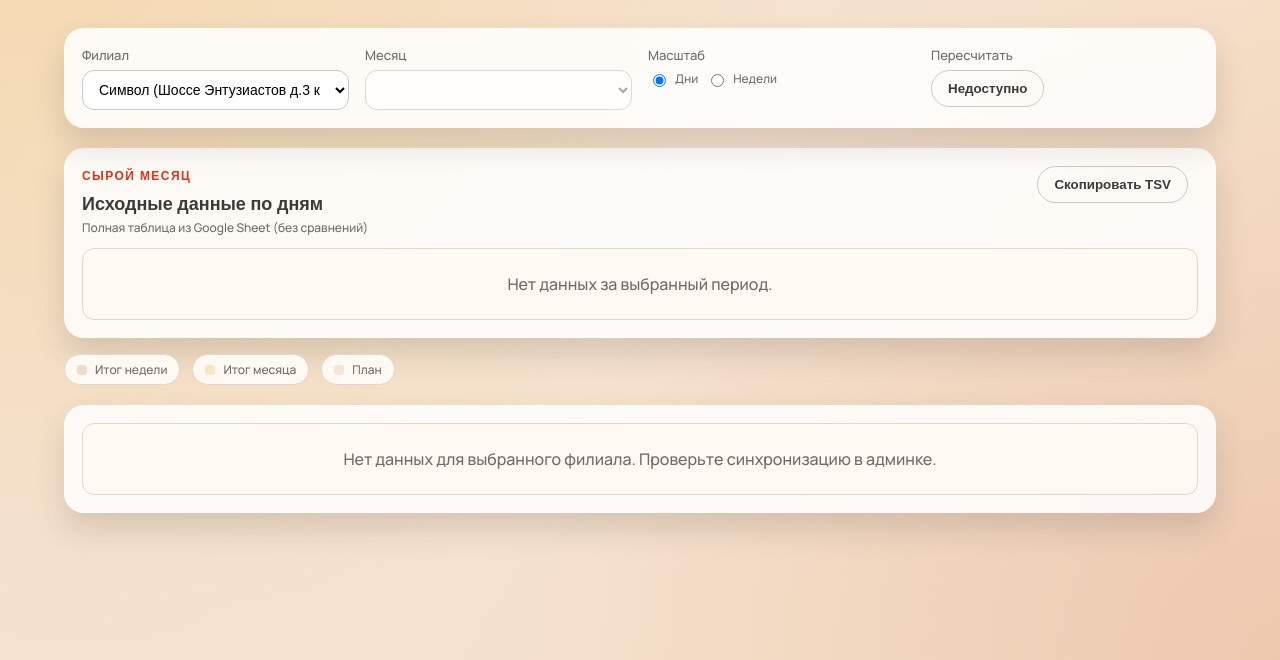
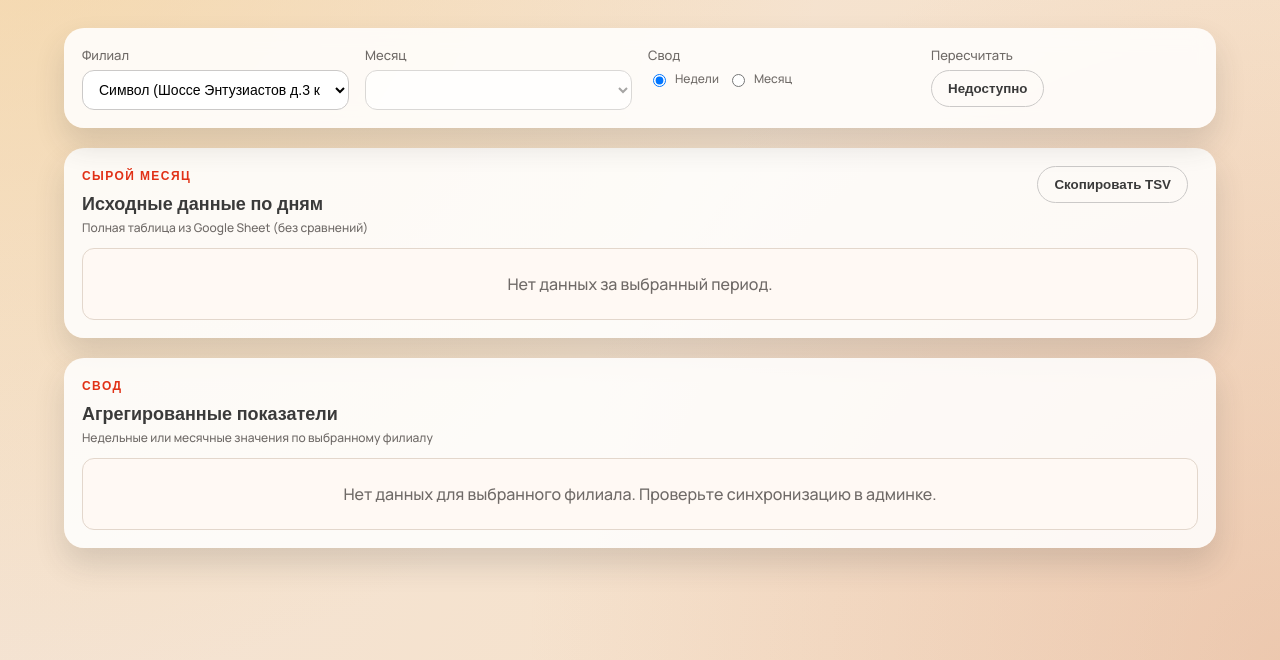
Before and after one commit to dp-cuteam/yclients-heatmap, a FastAPI app: page /cuteam in a window 1280 px wide. Shown: the part 140-800 px from the top of the page. Run offline with FastAPI, Linux system fonts and the light colour scheme; data that the repository does not hold is empty.

Commit message:
Tighten raw table layout and sort order

```diff
--- a/src/features/cuteam/templates/d1.html
+++ b/src/features/cuteam/templates/d1.html
@@ -261,10 +278,10 @@
           <select id="monthSelect"></select>
         </div>
         <div class="field">
-          <label>Масштаб</label>
+          <label>Свод</label>
           <div class="toggle-group">
-            <label><input type="radio" name="scale" value="days" checked /> Дни</label>
-            <label><input type="radio" name="scale" value="weeks" /> Недели</label>
+            <label><input type="radio" name="scale" value="weeks" checked /> Недели</label>
+            <label><input type="radio" name="scale" value="months" /> Месяц</label>
           </div>
         </div>
         <div class="field">
@@ -290,14 +307,17 @@
         </div>
       </section>
 
-      <div class="legend-row">
-        <div class="legend-pill"><span class="pill-dot pill-week"></span>Итог недели</div>
-        <div class="legend-pill"><span class="pill-dot pill-month"></span>Итог месяца</div>
-        <div class="legend-pill"><span class="pill-dot pill-plan"></span>План</div>
-        <div class="plan-status" id="planStatus"></div>
-      </div>
-
       <section class="cuteam-card">
+        <div class="card-head">
+          <div>
+            <div class="eyebrow">Свод</div>
+            <h2 class="card-title">Агрегированные показатели</h2>
+            <div class="card-subtitle">Недельные или месячные значения по выбранному филиалу</div>
+          </div>
+          <div class="card-actions">
+            <div class="plan-status" id="planStatus"></div>
+          </div>
+        </div>
         <div id="tableContainer" class="d1-scroll">
           <div class="empty-state">Загрузка данных…</div>
         </div>
@@ -308,7 +328,7 @@
       const state = {
         branchCode: null,
         month: null,
-        scale: "days",
+        scale: "weeks",
         data: null,
         rawData: null,
       };
@@ -322,7 +342,6 @@
       const planStatus = document.getElementById("planStatus");
       const branchField = document.getElementById("branchField");
 
-      const RUS_DAYS = ["Пн", "Вт", "Ср", "Чт", "Пт", "Сб", "Вс"];
 
       function formatNumber(value, decimals = 0) {
         return new Intl.NumberFormat("ru-RU", {
@@ -524,7 +543,10 @@
         let weekIndex = 0;
         days.forEach((day, idx) => {
           const th = document.createElement("th");
-          th.innerHTML = `<div class="day-head"><strong>${String(day.day).padStart(2, "0")}</strong><span>${RUS_DAYS[day.dow]}</span></div>`;
+          th.textContent = String(day.day).padStart(2, "0");
+          if (day.dow === 5 || day.dow === 6) {
+            th.classList.add("day-weekend");
+          }
           headRow.appendChild(th);
 
           if (weekIndex < weeks.length && idx === weeks[weekIndex].end_idx) {
@@ -626,14 +648,12 @@
           return;
         }
 
-        const days = data.days || [];
         const weeks = data.weeks || [];
         const metrics = data.metrics || [];
         const groups = data.groups || {};
         const scale = state.scale;
 
-        const totalCols =
-          2 + (scale === "days" ? days.length + weeks.length : weeks.length) + 3;
+        const totalCols = 2 + (scale === "weeks" ? weeks.length : 0) + 3;
 
         const table = document.createElement("table");
         table.className = "d1-table";
@@ -651,22 +671,7 @@
         thUnit.className = "unit-col sticky-col";
         headRow.appendChild(thUnit);
 
-        if (scale === "days") {
-          let weekIndex = 0;
-          days.forEach((day, idx) => {
-            const th = document.createElement("th");
-            th.innerHTML = `<div class="day-head"><strong>${String(day.day).padStart(2, "0")}</strong><span>${RUS_DAYS[day.dow]}</span></div>`;
-            headRow.appendChild(th);
-
-            if (weekIndex < weeks.length && idx === weeks[weekIndex].end_idx) {
-              const thWeek = document.createElement("th");
-              thWeek.textContent = "Итог нед.";
-              thWeek.className = "week-total";
-              headRow.appendChild(thWeek);
-              weekIndex += 1;
-            }
-          });
-        } else {
+        if (scale === "weeks") {
           weeks.forEach((week, idx) => {
             const th = document.createElement("th");
             const start = week.start.slice(8, 10);
@@ -733,23 +738,7 @@
           unitCell.className = "unit-col sticky-col";
           row.appendChild(unitCell);
 
-          if (scale === "days") {
-            let weekIndex = 0;
-            metric.values.forEach((value, idx) => {
-              const td = document.createElement("td");
-              td.textContent = formatValue(value, metric.unit);
-              row.appendChild(td);
-
-              if (weekIndex < weeks.length && idx === weeks[weekIndex].end_idx) {
-                const weekTd = document.createElement("td");
-                weekTd.className = "week-total";
-                const weekValue = metric.week_totals[weekIndex];
-                weekTd.textContent = formatValue(weekValue, metric.unit);
-                row.appendChild(weekTd);
-                weekIndex += 1;
-              }
-            });
-          } else {
+          if (scale === "weeks") {
             metric.week_totals.forEach((value) => {
               const td = document.createElement("td");
               td.className = "week-total";
```
Also changed, not shown: other parts of src/features/cuteam/templates/d1.html (+22 -5 lines), src/features/cuteam/d1_service.py (+3 -6 lines).
